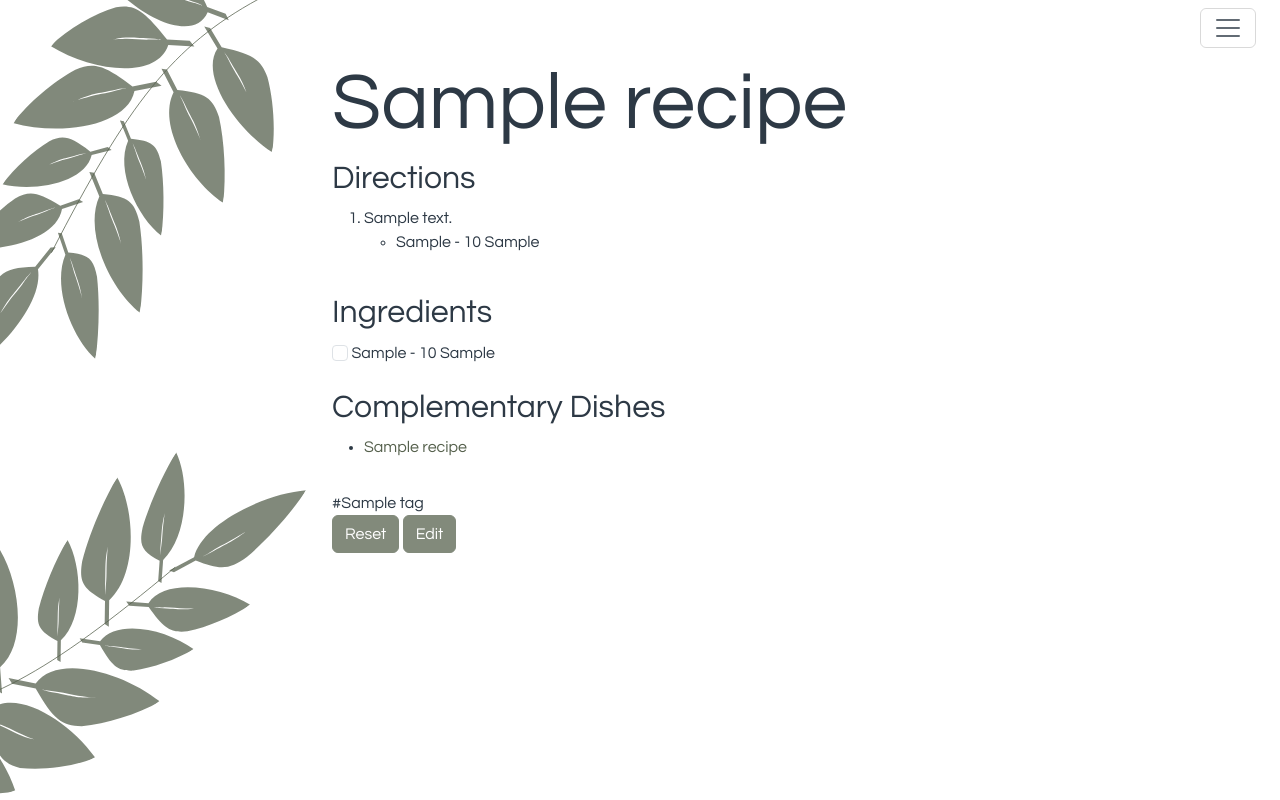
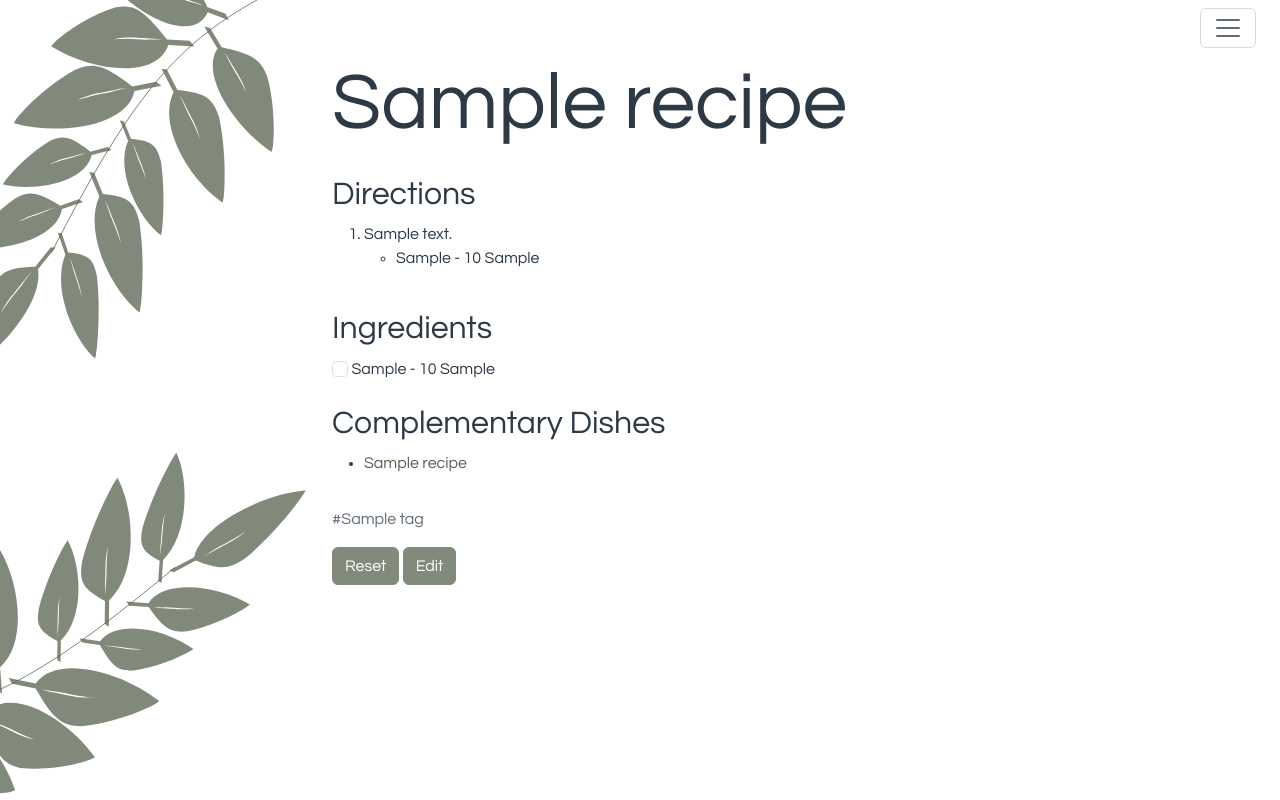
Before and after one commit to kishanpatel789/patel_recipe_app, a Flask app: page /recipe/1 in a window 1280 px wide. Run offline with Flask 3, Linux system fonts and the light colour scheme; tables that the repository leaves empty hold one stand-in row (values such as "Sample post"); some libraries are stand-ins or nearby versions.

Commit message:
Adjust tag color and recipe spacing

```diff
--- a/application/templates/base.html
+++ b/application/templates/base.html
@@ -62,7 +62,7 @@
             {% block content %}{% endblock %}
           </div>
 
-          <div id="footer">
+          <div id="footer" class="my-5 py-5">
           </div>
 
       </div>
@@ -98,7 +98,8 @@
             const tagsList = $('<span>')
               .text(recipe.tags.join(" "))
               .addClass("small")
-              .addClass("ps-2");
+              .addClass("ps-2")
+              .addClass("text-muted");
             recipeDiv.append(tagsList);
           }
 
--- a/application/templates/recipe.html
+++ b/application/templates/recipe.html
@@ -6,7 +6,7 @@
 
   <h1 class="display-1">{{recipe.name}}</h1>
 
-  <div id="directions">
+  <div id="directions" class="pt-3">
     <h2>Directions</h2>
     <ol>
       {% for direction in recipe.directions %}
@@ -93,15 +93,17 @@
   {% endif %}
 
   <div id="tags" class="pt-3">
-    <span>
+    <span class="text-muted">
     {% for tag in recipe.tags %}
       #{{tag.name}}
     {% endfor %}
     </span>
   </div>
 
-  <button type="button" class="btn btn-info" id="resetButton">Reset</button>
-  <a href="{{ url_for('edit_recipe', recipe_id=recipe.id) }}" class="btn btn-info" id="editButton">Edit</a>
+  <div class="pt-3">
+    <button type="button" class="btn btn-info" id="resetButton">Reset</button>
+    <a href="{{ url_for('edit_recipe', recipe_id=recipe.id) }}" class="btn btn-info" id="editButton">Edit</a>
+  </div>
 
 {% endblock %}
 
```
